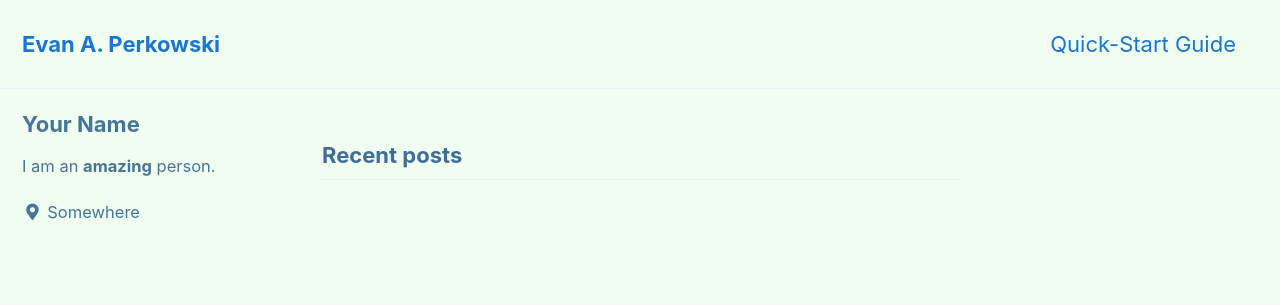
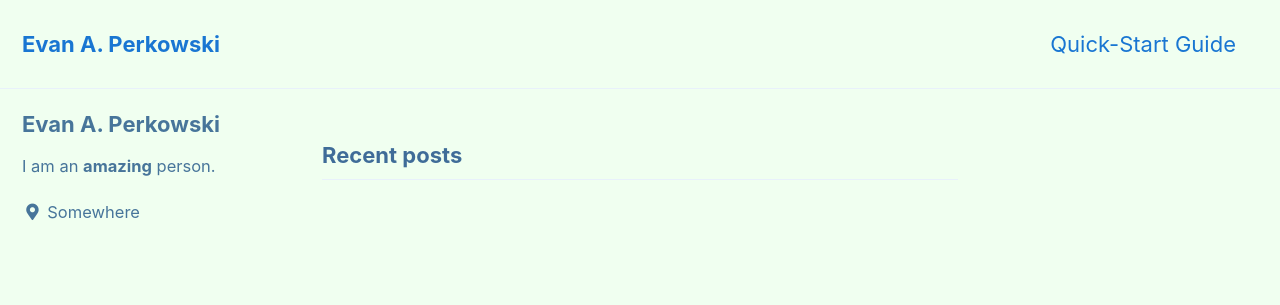
Before and after one commit to eaperkowski/eaperkowski_dev.github.io, a Jekyll site: the page built from index.html, in a window 1280 px wide. Shown: the top 305 px of the page. Built offline with Jekyll 4.4.1, drawn with Linux system fonts in a browser that asks for light colours; cached includes are drawn as plain includes; the list of posts is cut into pages by our own code.

Commit message:
does this work now?

```diff
--- a/_config.yml
+++ b/_config.yml
@@ -22,7 +22,7 @@ subtitle                 : # site tagline that appears below site title in masth
 name                     : "Evan A. Perkowski"
 description              : "Plant ecophysiologist"
 url                      : "https://eaperkowski_dev.github.io"
-baseurl                  : # the subpath of your site, e.g. "/blog"
+baseurl                  : "/home"
 repository               : eaperkowski/eaperkowski_dev.github.io
 teaser                   : # path of fallback teaser image, e.g. "/assets/images/500x300.png"
 logo                     : # path of logo image to display in the masthead, e.g. "/assets/images/88x88.png"
@@ -30,7 +30,7 @@ masthead_title           : # overrides the website title displayed in the masthe
 # breadcrumbs            : false # true, false (default)
 words_per_minute         : 200
 comments:
-  provider               : # false (default), "disqus", "discourse", "facebook", "staticman", "staticman_v2", "utterances", "giscus", "custom"
+  provider               : false
   disqus:
     shortname            : # https://help.disqus.com/customer/portal/articles/466208-what-s-a-shortname-
   discourse:
@@ -38,11 +38,11 @@ comments:
   facebook:
     # https://developers.facebook.com/docs/plugins/comments
     appid                :
-    num_posts            : # 5 (default)
-    colorscheme          : # "light" (default), "dark"
+    num_posts            : # 5
+    colorscheme          : "light"
   utterances:
-    theme                : # "github-light" (default), "github-dark"
-    issue_term           : # "pathname" (default)
+    theme                : # github-light"
+    issue_term           : "pathname"
   giscus:
     repo_id              : # Shown during giscus setup at https://giscus.app
     category_name        : # Full text name of the category
@@ -96,15 +96,15 @@ social:
 
 # Analytics
 analytics:
-  provider               : false # false (default), "google", "google-universal", "google-gtag", "custom"
+  provider               : false
   google:
     tracking_id          :
-    anonymize_ip         : # true, false (default)
+    anonymize_ip         : true
 
 
 # Site Author
 author:
-  name             : "Your Name"
+  name             : "Evan A. Perkowski"
   avatar           : # path of avatar image, e.g. "/assets/images/bio-photo.jpg"
   bio              : "I am an **amazing** person."
   location         : "Somewhere"
```
